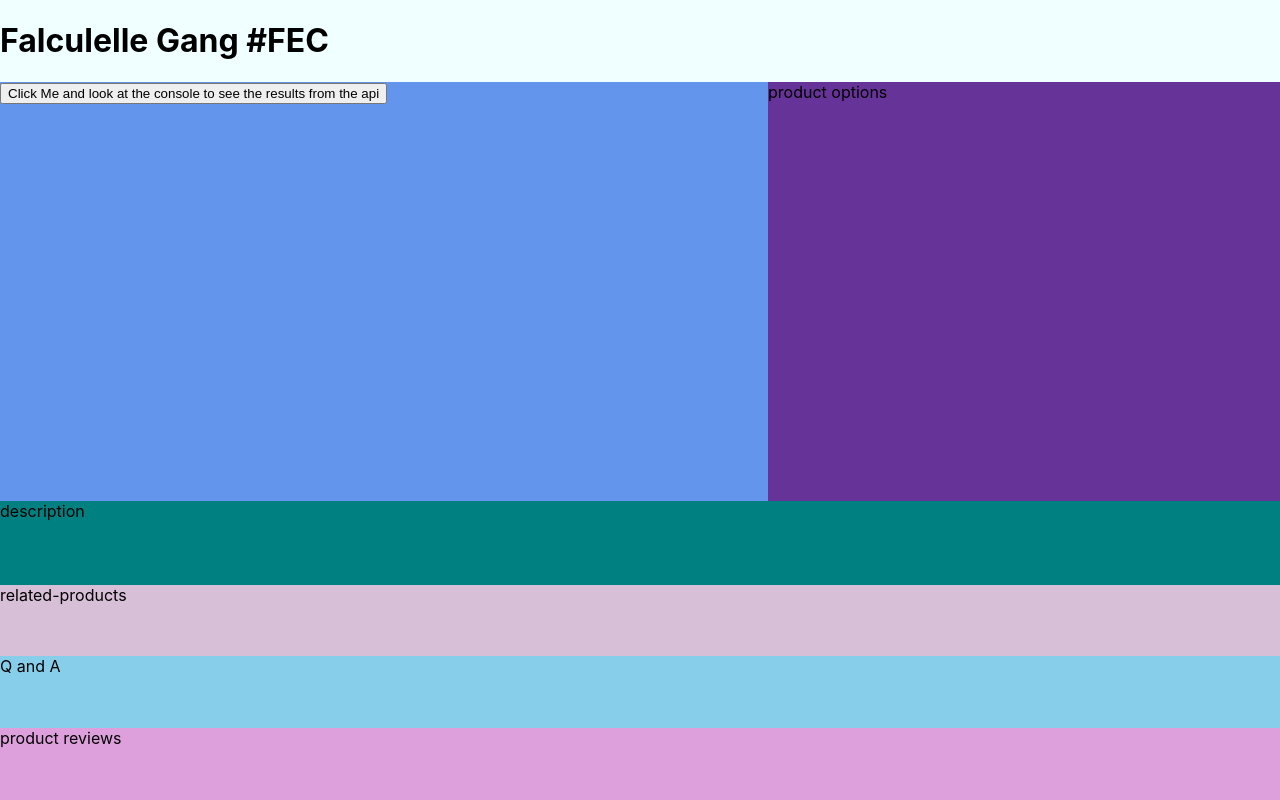
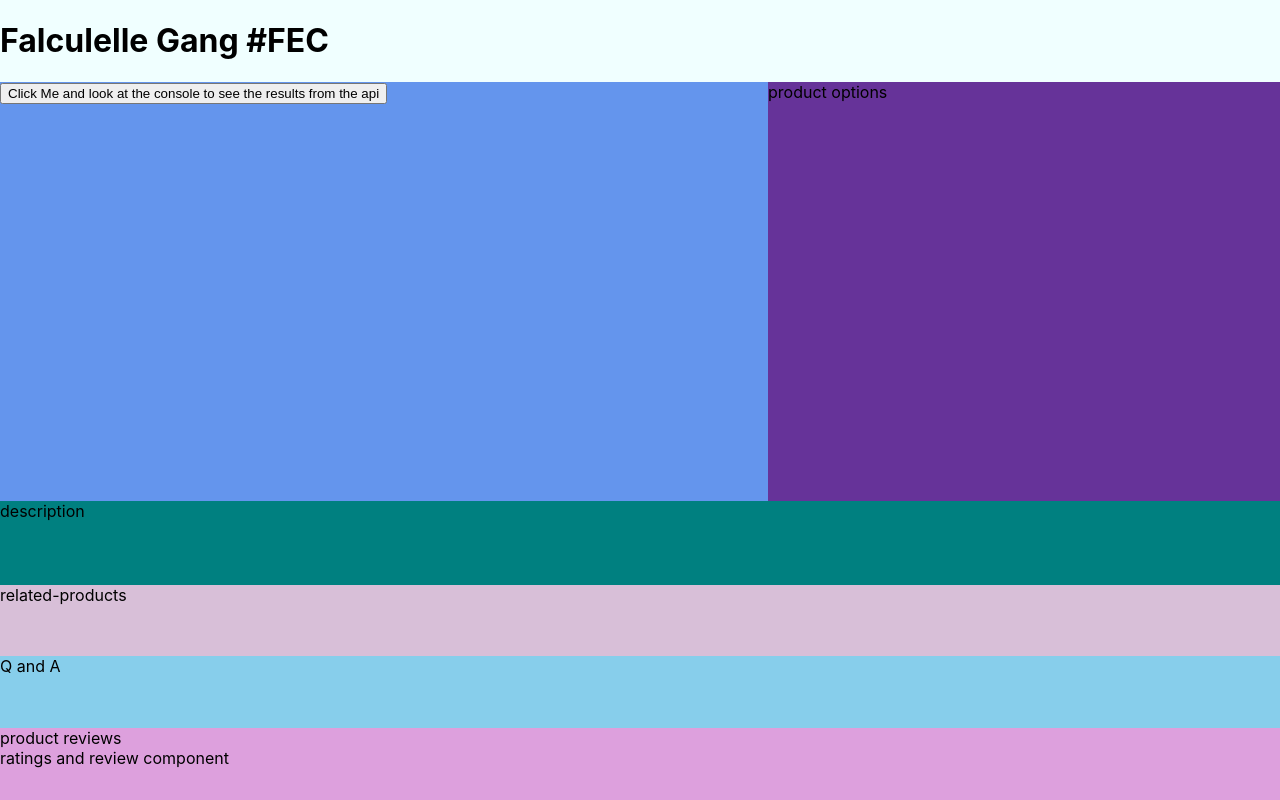
Before and after one commit to FEC-falculelle/hrnyc34-fec-falcullele, a React (Create React App) app in the folder my-app/: page / in a window 1280 px wide. Built offline with nearby package versions, Linux system fonts and the light colour scheme; no server answers.

Commit message:
renders sample component for ratings and reviews

```diff
--- a/my-app/env/config.example.js
+++ /dev/null
@@ -1,3 +0,0 @@
-module.exports = {
-  TOKEN: 'YOUR TOKEN'
-};
--- a/my-app/env/config.js
+++ /dev/null
@@ -1,3 +0,0 @@
-module.exports = {
-  TOKEN: 'bb4a772d7fa6682172fb9ec122dcf6ae40c50595'
-};
--- a/my-app/src/components/App.tsx
+++ b/my-app/src/components/App.tsx
@@ -7,6 +7,7 @@ import '../styles/Product.css';
 import '../styles/QA.css';
 import '../styles/Ratings.css';
 import Product from './widgets/product/Product';
+import ProductReviewsComponent from './widgets/ratings/ratingReview';
 
 interface Props {
   exampleData: string;
@@ -38,6 +39,7 @@ function App() {
         </div>
         <div className='reviews'>
            product reviews
+           <ProductReviewsComponent/>
         </div>
     </div>
   );
--- /dev/null
+++ b/my-app/src/components/widgets/ratings/ratingReview.tsx
@@ -0,0 +1,28 @@
+import React, { useState } from 'react';
+import { useSelector, useDispatch } from 'react-redux';
+import {RootStore} from '../../../store/store';
+
+// import {getReviews} from '../../../actions/ratingReview/getReviewsAction';
+// import ImageGallery from './ImageGallery';
+// import ProductInfo from './ProductInfo';
+// import ProductDescription from './ProductDescription';
+
+interface Props {
+  exampleData: string;
+}
+
+function ProductReviewsComponent() {
+  // const dispatch = useDispatch();
+  // const productReviewsState = useSelector((state: RootStore) => state.productReviewsInfo);
+
+  // console.log('product state: ', productReviewsInfo);
+
+  return (
+    <div className='ratings'>
+      ratings and review component
+    </div>
+
+  );
+}
+
+export default ProductReviewsComponent;
```
Also changed, not shown: 1 other file (tests, documents, lock files or other folders).
